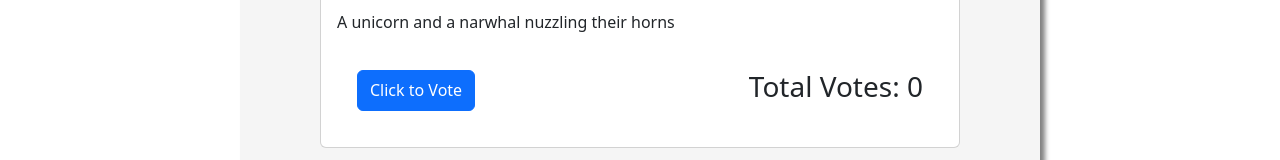
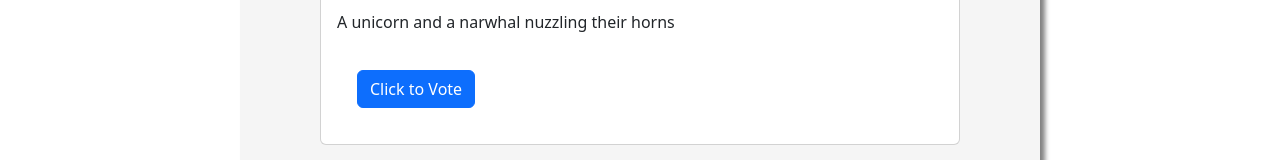
Before and after one commit to 201-301-code-fellows/gallery-of-horns, a React (Create React App) app: page / in a window 1280 px wide. Shown: the part 634-794 px from the top of the page. Built offline with nearby package versions, Linux system fonts and the light colour scheme.

Commit message:
add emoji and turnary operator

```diff
--- a/src/components/HornedBeast.js
+++ b/src/components/HornedBeast.js
@@ -27,8 +27,8 @@ export default class HornedBeast extends Component {
               {this.props.data.description}
             </Card.Text>
             <footer className={styles['card-footer']}>
-            <Button onClick={this.handleClick} variant="primary" className={styles.button}>Click to Vote</Button>
-            <h3>Total Votes: {this.state.counter}</h3>
+              <Button onClick={this.handleClick} variant="primary" className={styles.button}>Click to Vote</Button>
+              <h3>{!this.state.counter ? '' : 'Total Votes: ❤️' + this.state.counter}</h3>
             </footer>
           </Card.Body>
         </Card>
```
